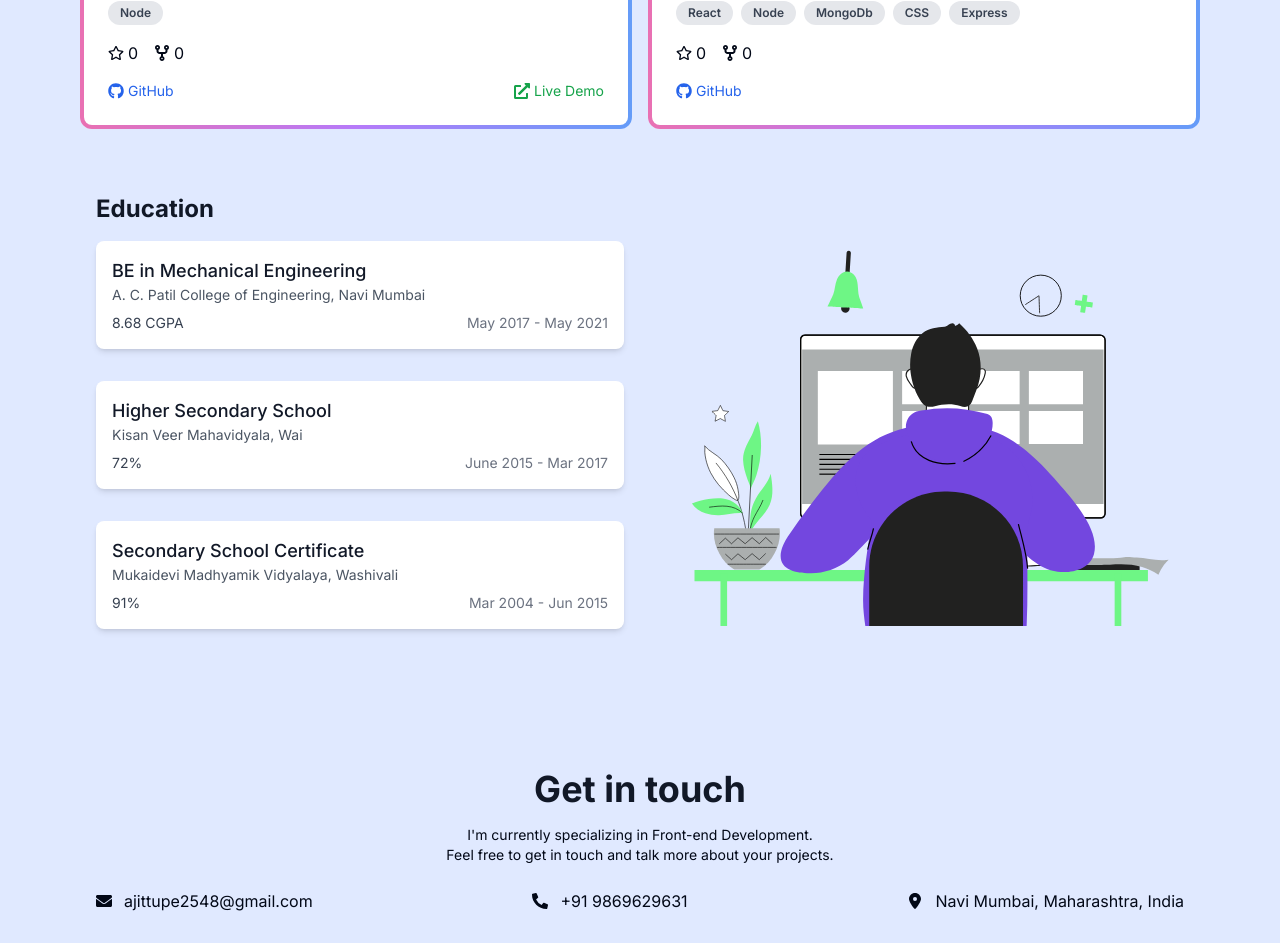
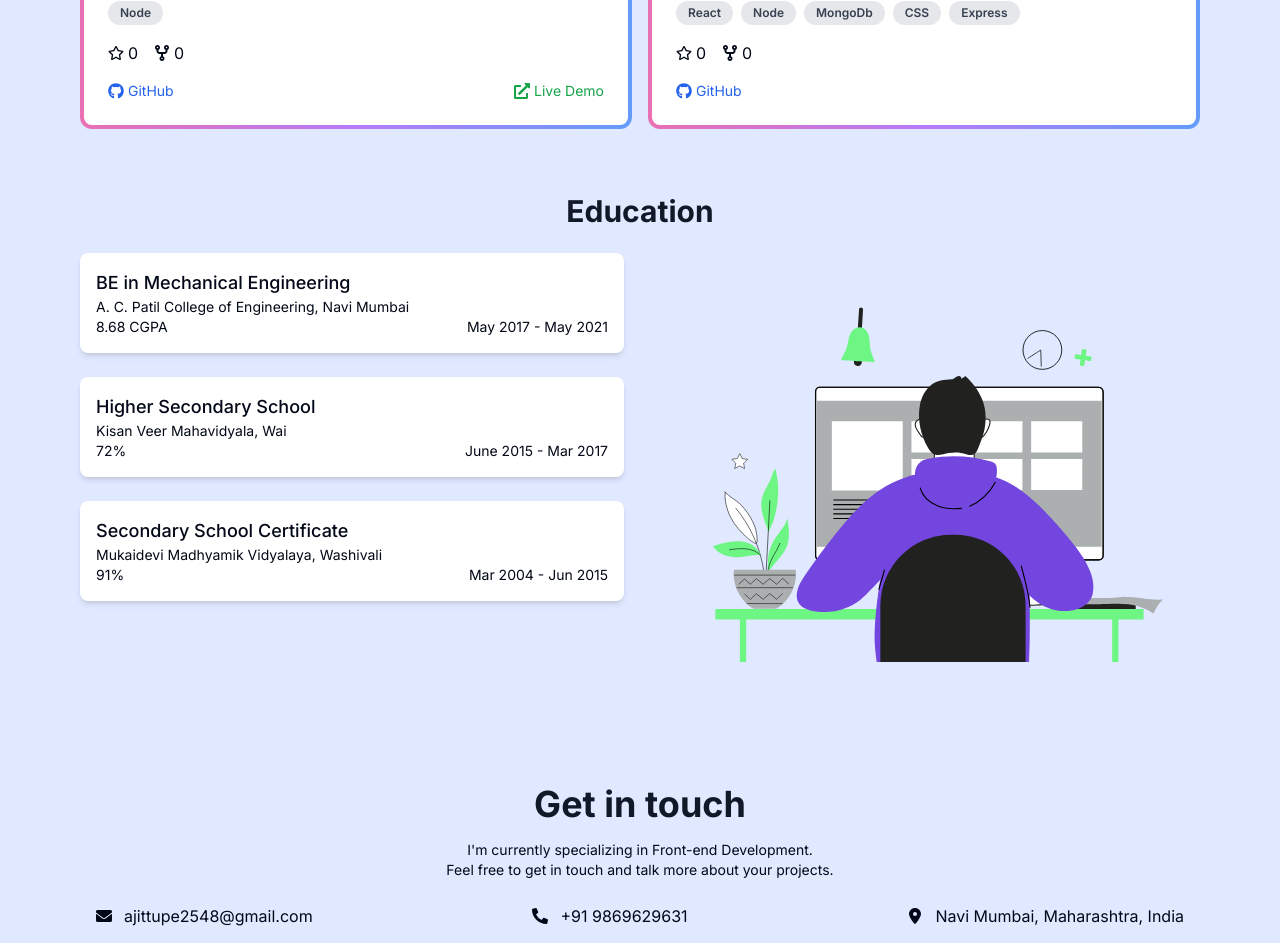
Before and after one commit to ajittupe2548/ajit-tupe-portfolio, a Next.js app: page / in a window 1280 px wide. Shown: the part 2375-3318 px from the top of the page. Built offline with nearby package versions, Linux system fonts and the light colour scheme.

Commit message:
Education

```diff
--- a/src/components/Education.tsx
+++ b/src/components/Education.tsx
@@ -1,73 +1,46 @@
 import React from 'react';
 import AnimationLottie from './LottieAnimation';
 import study from '../data/study.json';
-
-interface TimelineItem {
-    title: string;
-    school: string;
-    date: string;
-    grade?: string;
-}
+import TimelineItem from './TimelineItem';
 
 const educationItems: TimelineItem[] = [
     {
         title: 'BE in Mechanical Engineering',
-        school: 'A. C. Patil College of Engineering, Navi Mumbai',
+        organization: 'A. C. Patil College of Engineering, Navi Mumbai',
         date: 'May 2017 - May 2021',
         grade: '8.68 CGPA',
     },
     {
         title: 'Higher Secondary School',
-        school: 'Kisan Veer Mahavidyala, Wai',
+        organization: 'Kisan Veer Mahavidyala, Wai',
         date: 'June 2015 - Mar 2017',
         grade: '72%',
     },
     {
         title: 'Secondary School Certificate',
-        school: 'Mukaidevi Madhyamik Vidyalaya, Washivali',
+        organization: 'Mukaidevi Madhyamik Vidyalaya, Washivali',
         date: 'Mar 2004 - Jun 2015',
         grade: '91%',
     },
 ];
 
-const TimelineItem: React.FC<{ item: TimelineItem }> = ({ item }) => (
-    <div className='mb-8 relative'>
-        <div className='p-4 bg-white dark:bg-gray-800 rounded-lg shadow-md'>
-            <h3 className='text-lg font-medium text-gray-900 dark:text-white'>
-                {item.title}
-            </h3>
-            <p className='text-sm text-gray-600 dark:text-gray-400'>
-                {item.school}
-            </p>
-
-            <div className='flex justify-between items-center mt-2'>
-                {item.grade && (
-                    <p className='text-sm text-gray-700 dark:text-gray-300'>
-                        {item.grade}
-                    </p>
-                )}
-                <p className='text-sm text-gray-500 dark:text-gray-500'>
-                    {item.date}
-                </p>
-            </div>
-        </div>
-    </div>
-);
-
 const Timeline: React.FC = () => {
     return (
-        <div className='max-w-6xl mx-auto p-4 rounded-lg pt-16' id='education'>
+        <div className='pt-16' id='education'>
+            <h2 className='text-3xl font-bold text-gray-900 dark:text-white text-center mb-6'>
+                Education
+            </h2>
             <div className='grid grid-cols-1 md:grid-cols-2 gap-8'>
-                <div>
-                    <h2 className='text-2xl font-bold mb-4 text-gray-900 dark:text-white'>
-                        Education
-                    </h2>
+                <div className='flex flex-col gap-6'>
                     {educationItems.map((item, index) => (
                         <TimelineItem key={index} item={item} />
                     ))}
                 </div>
-                <div className='flex'>
-                    <AnimationLottie animationPath={study} />
+                <div className='flex justify-center'>
+                    <AnimationLottie
+                        animationPath={study}
+                        className='w-full sm:w-11/12'
+                    />
                 </div>
             </div>
         </div>
--- a/src/components/Experience.tsx
+++ b/src/components/Experience.tsx
@@ -40,7 +40,7 @@ const Timeline: React.FC = () => {
             </h2>
             <div className='grid grid-cols-1 md:grid-cols-2 gap-8'>
                 <div className='flex'>
-                    <AnimationLottie animationPath={studyIcon} />
+                    <AnimationLottie animationPath={studyIcon} className='' />
                 </div>
                 <div className='flex flex-col gap-6'>
                     {experienceItems.map((item, index) => (
--- a/src/components/LottieAnimation.tsx
+++ b/src/components/LottieAnimation.tsx
@@ -2,17 +2,14 @@
 
 import Lottie from 'lottie-react';
 
-const AnimationLottie = ({ animationPath }) => {
+const AnimationLottie = ({ animationPath, className }) => {
     const defaultOptions = {
         loop: true,
         autoplay: true,
         animationData: animationPath,
-        style: {
-            width: '100%',
-        },
     };
 
-    return <Lottie {...defaultOptions} />;
+    return <Lottie {...defaultOptions} className={className} />;
 };
 
 export default AnimationLottie;
--- a/src/components/TimelineItem.tsx
+++ b/src/components/TimelineItem.tsx
@@ -7,6 +7,7 @@ interface TimelineItem {
     organization: string;
     date: string;
     location?: string;
+    grade?: string;
     description?: string;
 }
 
@@ -16,8 +17,9 @@ const TimelineItem: React.FC<{ item: TimelineItem }> = ({ item }) => (
             <h3 className='text-lg font-medium'>{item.title}</h3>
             <p className='text-sm'>{item.organization}</p>
             <div className='flex justify-between text-sm'>
+                {item.location && <p className='text-sm'>{item.location}</p>}
+                {item.grade && <p className='text-sm'>{item.grade}</p>}
                 {item.date}
-                {item.location && <p className='text-sm'>{item.location}</p>}
             </div>
 
             {item.description && (
```
